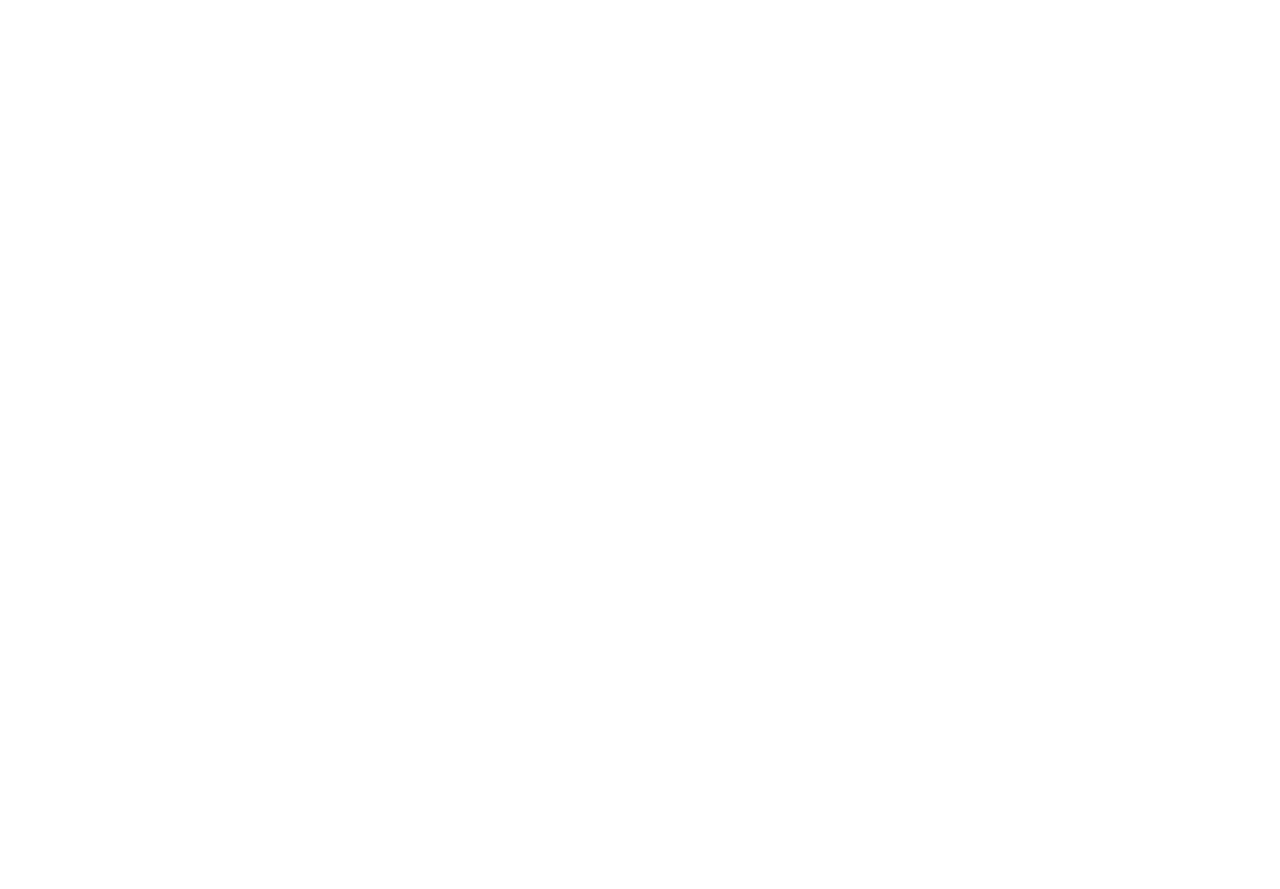
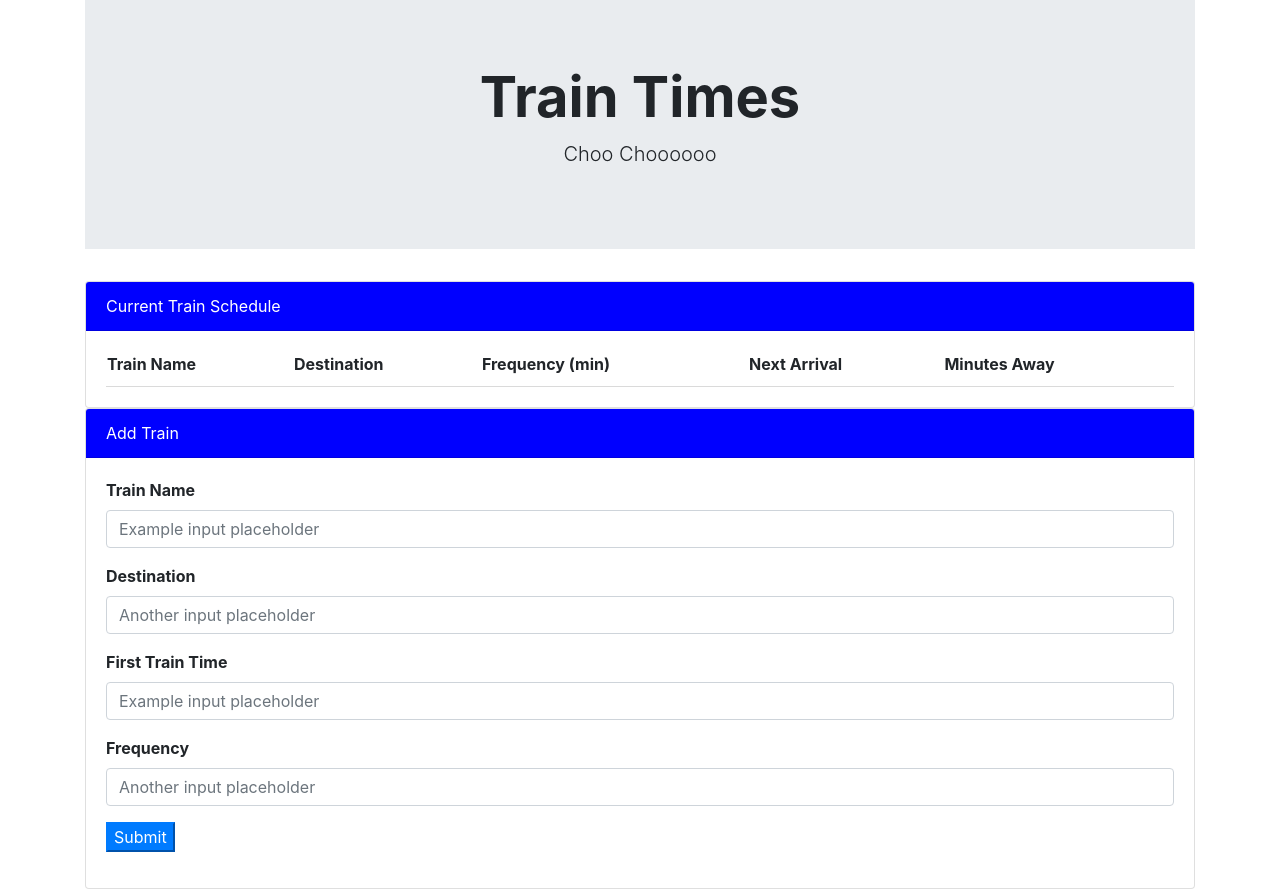
Before and after one commit to KingLard/Train-Time, a plain HTML site: page index.html in a window 1280 px wide. Before the commit the page ends 800 px from the top, so only its background shows below. Drawn offline with nearby package versions, Linux system fonts and the light colour scheme.

Commit message:
created the html layout using bootstrap

```diff
--- a/assets/styles.css
+++ b/assets/styles.css
@@ -0,0 +1,34 @@
+.display-4  {
+    text-align: center;
+    font-weight: bold;
+}
+
+.lead {
+    text-align: center;
+
+}
+
+.card-header {
+    background-color: blue;
+    color: white;
+}
+
+table {
+    width: 100%
+}
+
+th {
+    padding-bottom: 10px;
+}
+
+
+tr {
+    border-bottom: 1px solid rgba(71, 71, 71, 0.2);
+    padding-bottom: 10px;
+}
+
+
+
+label {
+    font-weight: bold;
+}
--- a/index.html
+++ b/index.html
@@ -5,7 +5,7 @@
 <head>
 
   <meta charset="UTF-8">
-  <title>Sign-Up Today!</title>
+  <title>Train-Times</title>
 
   <!-- Bootstrap -->
   <link rel="stylesheet" href="https://maxcdn.bootstrapcdn.com/bootstrap/4.0.0/css/bootstrap.min.css">
@@ -17,6 +17,81 @@
 
 </head>
 <body>
+<div class="container">
+  <div class="jumbotron jumbotron-fluid">
+    <div class="container">
+      <h1 class="display-4">Train Times</h1>
+      <p class="lead">Choo Choooooo</p>
+    </div>
+  </div>
+
+
+  <div class="card" id="schedule">
+    <div class="card-header">
+      Current Train Schedule
+    </div>
+    <div class="card-body">
+      <table>
+        <tr>
+            <th>Train Name</th>
+            <th>Destination</th>
+            <th>Frequency (min)</th>
+            <th>Next Arrival</th>
+            <th>Minutes Away</th>
+        </tr>
+    </table>
+    </div>
+  </div>
+  <div>
+
+    <div class="card">
+      <div class="card-header">
+        Add Train
+      </div>
+      <div class="card-body">
+        <form>
+          <div class="form-group">
+            <label for="formGroupExampleInput">Train Name</label>
+            <input type="text" class="form-control" id="formGroupExampleInput" placeholder="Example input placeholder">
+          </div>
+          <div class="form-group">
+            <label for="formGroupExampleInput2">Destination</label>
+            <input type="text" class="form-control" id="formGroupExampleInput2" placeholder="Another input placeholder">
+          </div>
+          <div class="form-group">
+            <label for="formGroupExampleInput">First Train Time</label>
+            <input type="text" class="form-control" id="formGroupExampleInput" placeholder="Example input placeholder">
+          </div>
+          <div class="form-group">
+            <label for="formGroupExampleInput2">Frequency</label>
+            <input type="text" class="form-control" id="formGroupExampleInput2" placeholder="Another input placeholder">
+          </div>
+          <div class="form-group">
+            <input id="submit" class="btn-primary" type="submit">
+          </div>
+        </form>
+      </div>
+  </div>
+
+
+
+
+
+
+
+
+
+
+
+
+
+
+
+</div>
+
+
+
+
 
 
 
```
